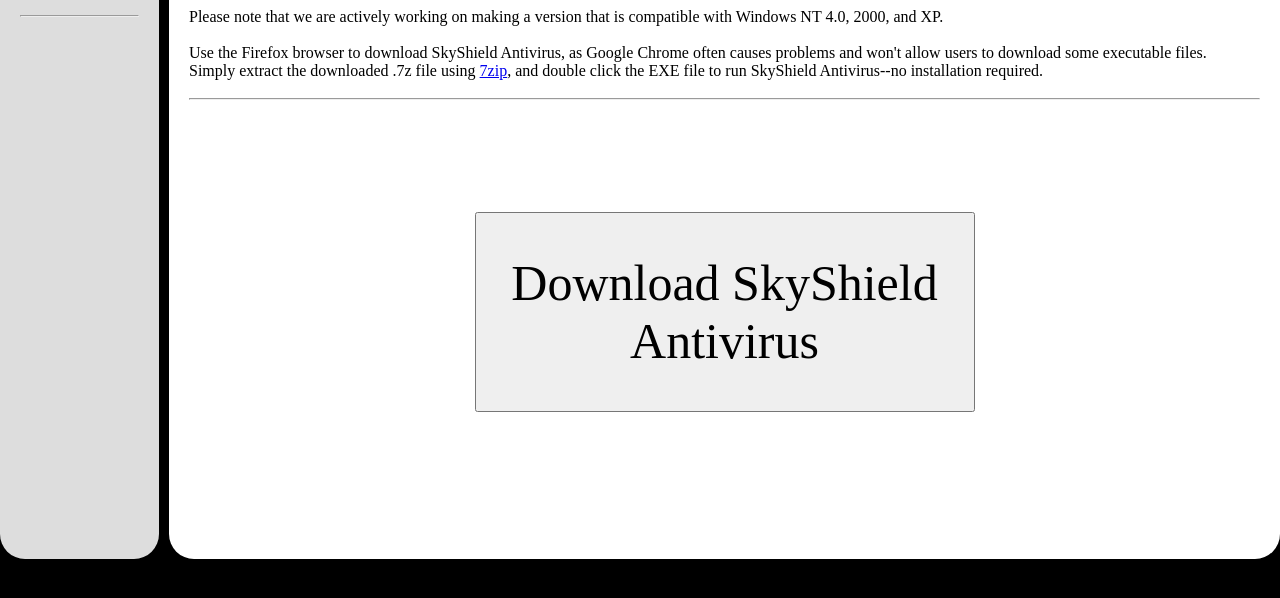
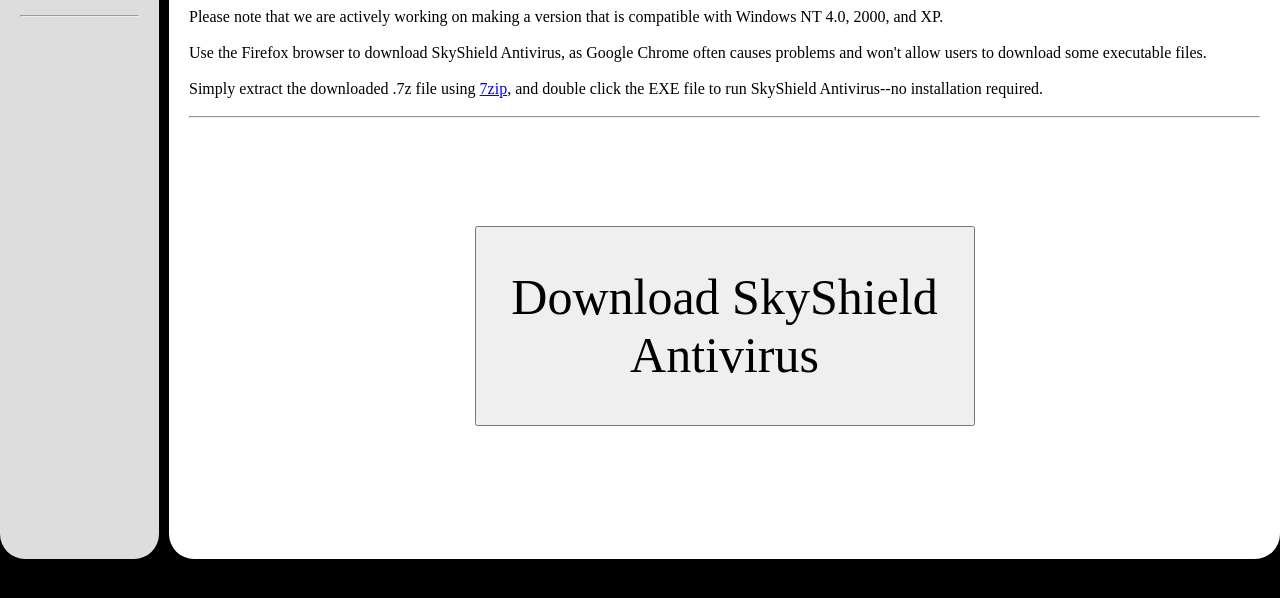
Before and after one commit to BrightSky-OSSDO/brightsky-ossdo.github.io, a plain HTML site: page products/skyshield/download/index.html in a window 1280 px wide. Shown: the part 184-782 px from the top of the page. Drawn offline with Linux system fonts and the light colour scheme.

Commit message:
Update index.html

```diff
--- a/products/skyshield/download/index.html
+++ b/products/skyshield/download/index.html
@@ -80,7 +80,7 @@
             }
             .center {
                 width: 100%;
-                height: 53vh;
+                height: 52vh;
                 display: flex;
                 justify-content: center;
                 align-items: center;
@@ -127,7 +127,7 @@
                     <p>Please note that we are actively working on making a version that is compatible with Windows NT 4.0, 2000, and XP.</p>
                     <br>
                     <p>Use the Firefox browser to download SkyShield Antivirus, as Google Chrome often causes problems and won't allow users to download some executable files.</p>
-                    <b></b>
+                    <br>
                     <p>Simply extract the downloaded .7z file using <a href="https://7-zip.org/">7zip</a>, and double click the EXE file to run SkyShield Antivirus--no installation required.</p>
                     <br>
                     <hr>
```
